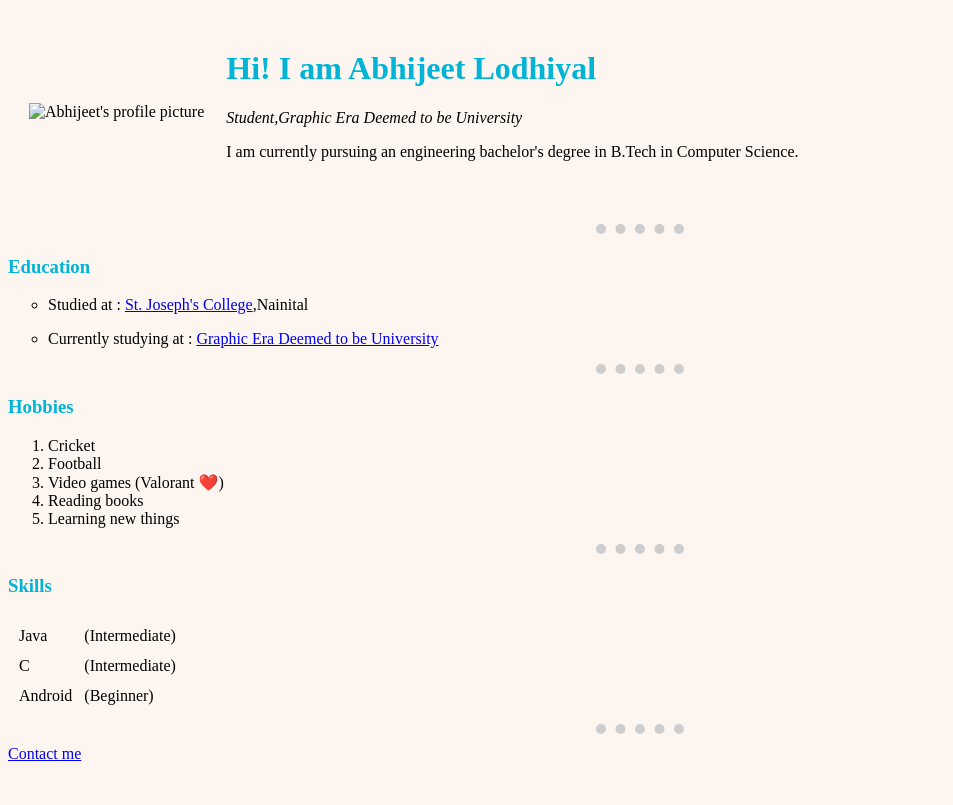
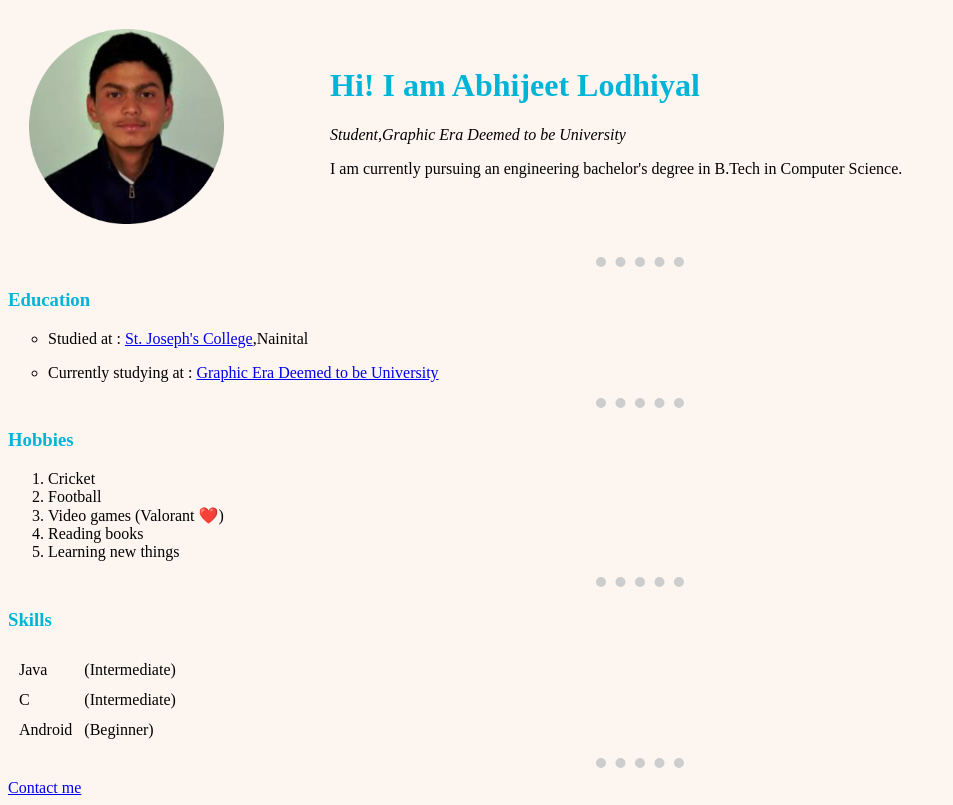
Before and after one commit to Abhijeet-Lodhiyal/cv, a plain HTML site: page index.html in a window 1280 px wide. Shown: the whole page, without its empty margins (0-953 px from the left). Drawn offline with Linux system fonts and the light colour scheme; a script that the page names is missing.

Commit message:
changes4

```diff
--- a/index.html
+++ b/index.html
@@ -11,7 +11,7 @@
 <body >
     <table cellspacing="20">
         <tr>
-            <td><img src="images/abhijeet1.png"   alt="Abhijeet's profile picture"></td>
+            <td><img src="abhijeet1.png"   alt="Abhijeet's profile picture"></td>
             <td><h1>Hi! I am Abhijeet Lodhiyal</h1>
                 <p><em>Student,Graphic Era Deemed to be University</em></p>
                 <p>I am currently pursuing an engineering bachelor's degree in B.Tech in Computer Science. </p>
```
